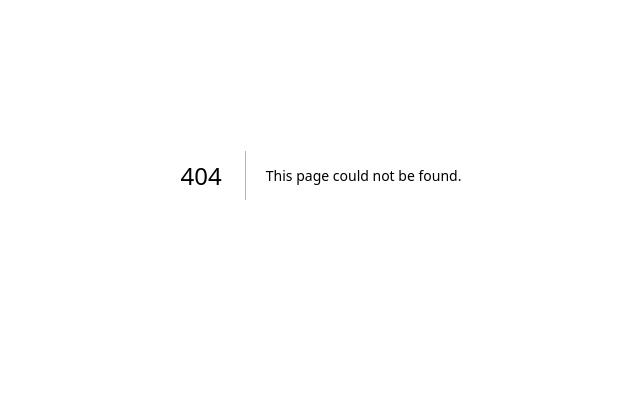
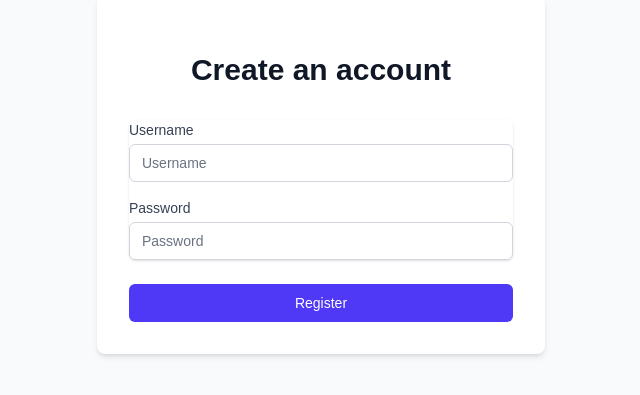
Before and after one commit to yuriivydai34/app-nextjs-graphql-books, a Next.js app: page /register in a window 1280 px wide. Before the commit this address had no page. Shown: the part 225-620 px from the top of the page, without its empty margins (319-959 px from the left). Built offline with nearby package versions, Linux system fonts and the light colour scheme.

Commit message:
register

```diff
--- /dev/null
+++ b/app/components/RegisterForm.tsx
@@ -0,0 +1,107 @@
+'use client';
+
+import { useState } from 'react';
+import { useMutation } from '@apollo/client';
+import { CREATE_USER, type CreateUserResponse } from '../graphql/mutations';
+import { useRouter } from 'next/navigation';
+
+export default function RegisterForm() {
+  const router = useRouter();
+  const [username, setUsername] = useState('');
+  const [password, setPassword] = useState('');
+  const [error, setError] = useState('');
+
+  const [createUser, { loading }] = useMutation<CreateUserResponse>(CREATE_USER, {
+    onCompleted: () => {
+      router.push('/login'); // Redirect to login page after successful registration
+    },
+    onError: (error) => {
+      setError(error.message);
+    },
+  });
+
+  const handleSubmit = async (e: React.FormEvent) => {
+    e.preventDefault();
+    setError('');
+
+    if (!username || !password) {
+      setError('Please fill in all fields');
+      return;
+    }
+
+    try {
+      await createUser({
+        variables: {
+          createUserInput: {
+            username,
+            password,
+          },
+        },
+      });
+    } catch (err) {
+      // Error is handled by onError callback
+    }
+  };
+
+  return (
+    <div className="min-h-screen flex items-center justify-center bg-gray-50">
+      <div className="max-w-md w-full space-y-8 p-8 bg-white rounded-lg shadow-md">
+        <div>
+          <h2 className="mt-6 text-center text-3xl font-extrabold text-gray-900">
+            Create an account
+          </h2>
+        </div>
+        <form className="mt-8 space-y-6" onSubmit={handleSubmit}>
+          <div className="rounded-md shadow-sm space-y-4">
+            <div>
+              <label htmlFor="username" className="block text-sm font-medium text-gray-700">
+                Username
+              </label>
+              <input
+                id="username"
+                name="username"
+                type="text"
+                required
+                className="mt-1 appearance-none relative block w-full px-3 py-2 border border-gray-300 placeholder-gray-500 text-gray-900 rounded-md focus:outline-none focus:ring-indigo-500 focus:border-indigo-500 focus:z-10 sm:text-sm"
+                placeholder="Username"
+                value={username}
+                onChange={(e) => setUsername(e.target.value)}
+              />
+            </div>
+            <div>
+              <label htmlFor="password" className="block text-sm font-medium text-gray-700">
+                Password
+              </label>
+              <input
+                id="password"
+                name="password"
+                type="password"
+                required
+                className="mt-1 appearance-none relative block w-full px-3 py-2 border border-gray-300 placeholder-gray-500 text-gray-900 rounded-md focus:outline-none focus:ring-indigo-500 focus:border-indigo-500 focus:z-10 sm:text-sm"
+                placeholder="Password"
+                value={password}
+                onChange={(e) => setPassword(e.target.value)}
+              />
+            </div>
+          </div>
+
+          {error && (
+            <div className="text-red-500 text-sm text-center">
+              {error}
+            </div>
+          )}
+
+          <div>
+            <button
+              type="submit"
+              disabled={loading}
+              className="group relative w-full flex justify-center py-2 px-4 border border-transparent text-sm font-medium rounded-md text-white bg-indigo-600 hover:bg-indigo-700 focus:outline-none focus:ring-2 focus:ring-offset-2 focus:ring-indigo-500 disabled:bg-indigo-400"
+            >
+              {loading ? 'Creating account...' : 'Register'}
+            </button>
+          </div>
+        </form>
+      </div>
+    </div>
+  );
+}
--- /dev/null
+++ b/app/graphql/mutations.ts
@@ -0,0 +1,22 @@
+import { gql } from '@apollo/client';
+
+export const CREATE_USER = gql`
+  mutation CreateUser($createUserInput: CreateUserInput!) {
+    createUser(createUserInput: $createUserInput) {
+      _id
+      username
+    }
+  }
+`;
+
+export interface CreateUserInput {
+  username: string;
+  password: string;
+}
+
+export interface CreateUserResponse {
+  createUser: {
+    _id: string;
+    username: string;
+  };
+}
--- /dev/null
+++ b/app/register/page.tsx
@@ -0,0 +1,5 @@
+import RegisterForm from '../components/RegisterForm';
+
+export default function RegisterPage() {
+  return <RegisterForm />;
+}
```
